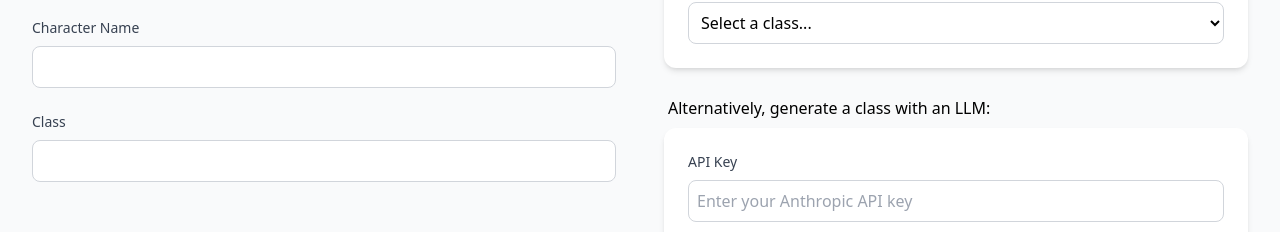
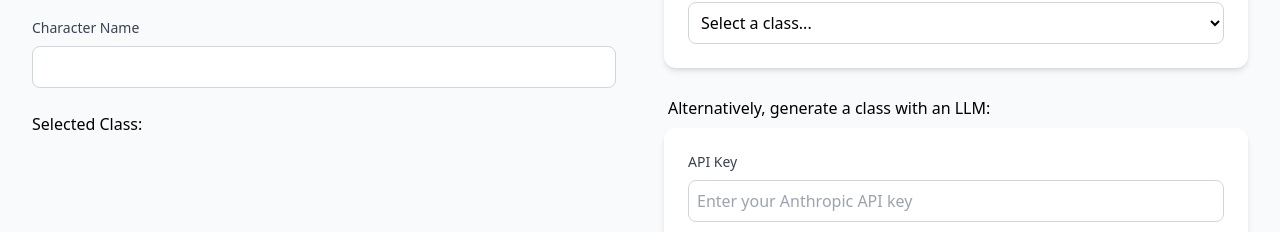
Before and after one commit to whatjakecodes/ttrpg-character-creator, a SvelteKit app: page / in a window 1280 px wide. Shown: the part 82-314 px from the top of the page. Built offline with nearby package versions, Linux system fonts and the light colour scheme.

Commit message:
test showing selected class

```diff
--- a/package.json
+++ b/package.json
@@ -20,6 +20,7 @@
 		"@sveltejs/vite-plugin-svelte": "^5.0.0",
 		"@testing-library/jest-dom": "^6.6.3",
 		"@testing-library/svelte": "^5.2.6",
+		"@testing-library/user-event": "^14.5.2",
 		"autoprefixer": "^10.4.20",
 		"jsdom": "^25.0.1",
 		"postcss": "^8.4.49",
--- a/src/routes/+page.svelte
+++ b/src/routes/+page.svelte
@@ -37,15 +37,7 @@
                     </div>
 
                     <div class="flex flex-col gap-2">
-                        <label for="char-class" class="text-sm font-medium text-gray-700">
-                            Class
-                        </label>
-                        <input
-                                id="char-class"
-                                type="text"
-                                bind:value={selectedClass}
-                                class="rounded-lg border-gray-300 border p-2 focus:ring-2 focus:ring-blue-500 focus:border-blue-500"
-                        />
+                        <p>Selected Class: {selectedClass}</p>
                     </div>
                 </div>
             </div>
@@ -59,7 +51,7 @@
                         <div class="text-red-600">{$dndSRDStore.error}</div>
                     {:else}
                         <ClassSelect
-                                options={$dndSRDStore.characterCreator.getClassList().map(c => c.index)}
+                                options={$dndSRDStore.characterCreator.getClassList().map(c => c.name)}
                                 value={selectedClass}
                                 change={handleClassChange}
                         />
```
Also changed, not shown: 2 other files (tests, documents, lock files or other folders).
